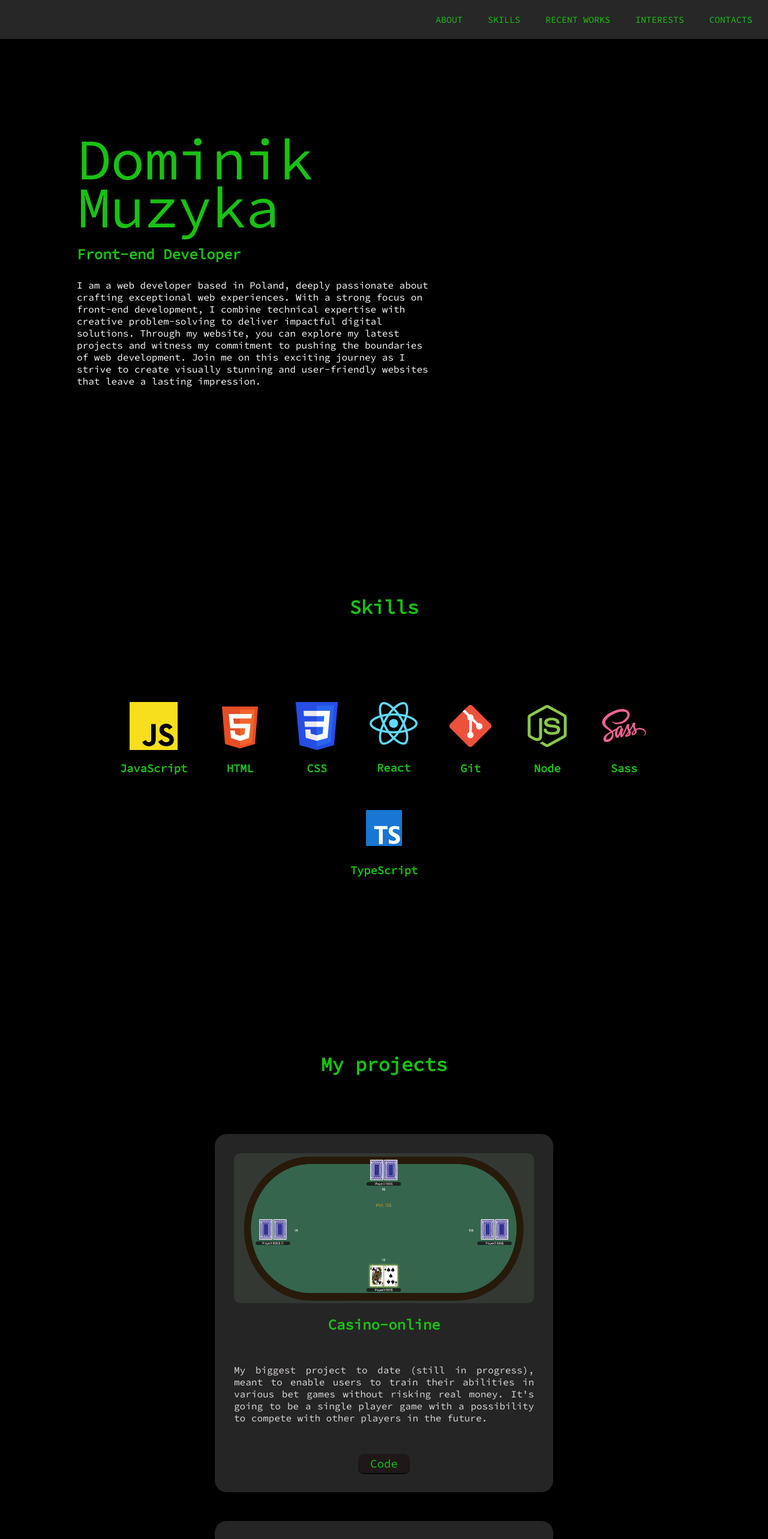
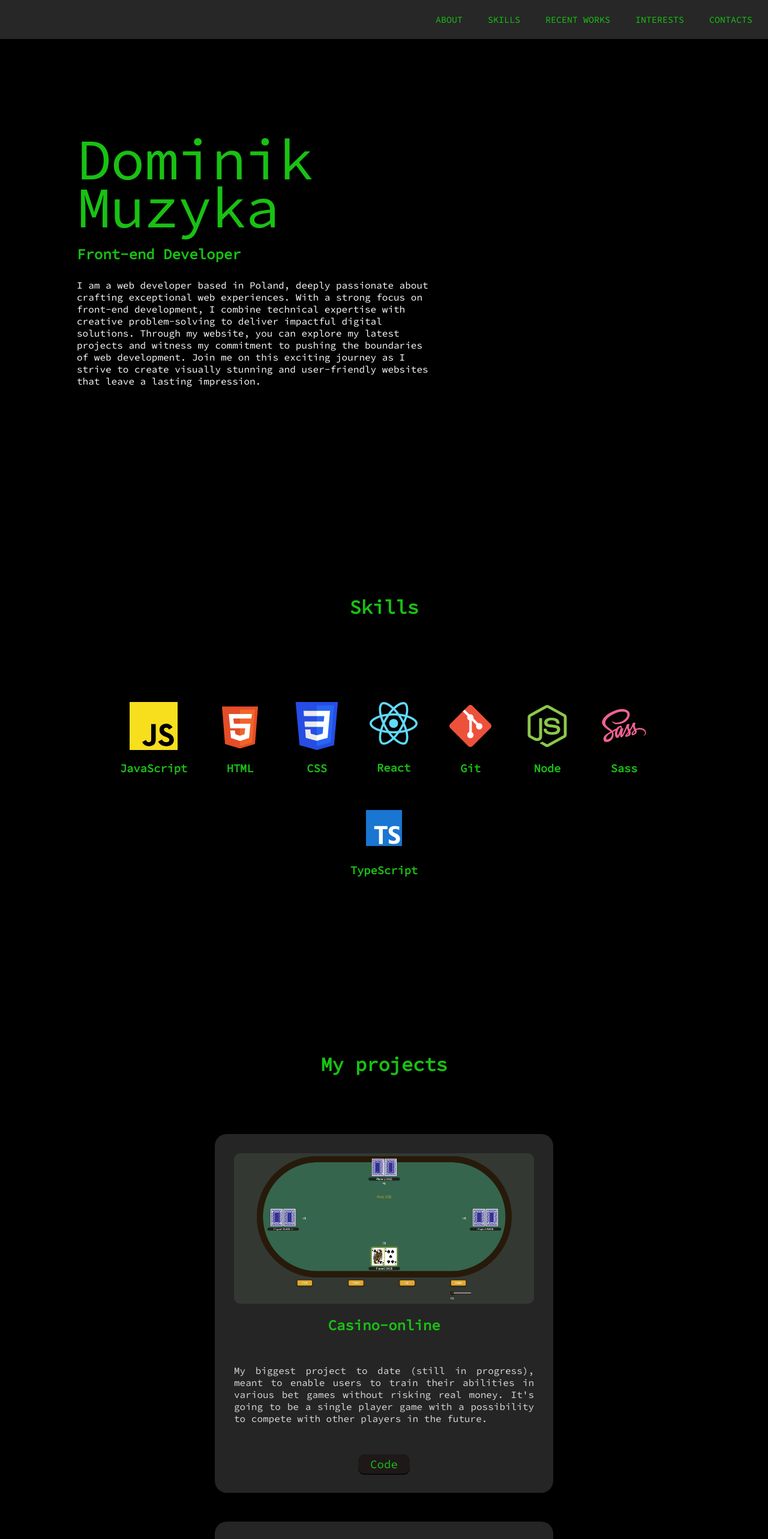
Before and after one commit to ddmuzyk/dmuzyka, a React (Create React App) app: page / in a window 1280 px wide. Shown: the top 2565 px of the page at 60% size. Built offline with nearby package versions, Linux system fonts and the light colour scheme.

Commit message:
removed img height, changed image

```diff
--- a/src/components/Navbar/Navbar.css
+++ b/src/components/Navbar/Navbar.css
@@ -121,7 +121,7 @@
 }
 
 .dropdown-content button:hover {
-    color: #0fd1c1;
+    color: var(--btn-hover);
 }
 
 /* .show {
--- a/src/components/Works/subWorks/Project/Project.css
+++ b/src/components/Works/subWorks/Project/Project.css
@@ -12,7 +12,6 @@
 
 .project-img {
   width: 100%;
-  height: 250px;
   border-radius: 10px;
 }
 
```
Also changed, not shown: src/imgs/casino.png.
